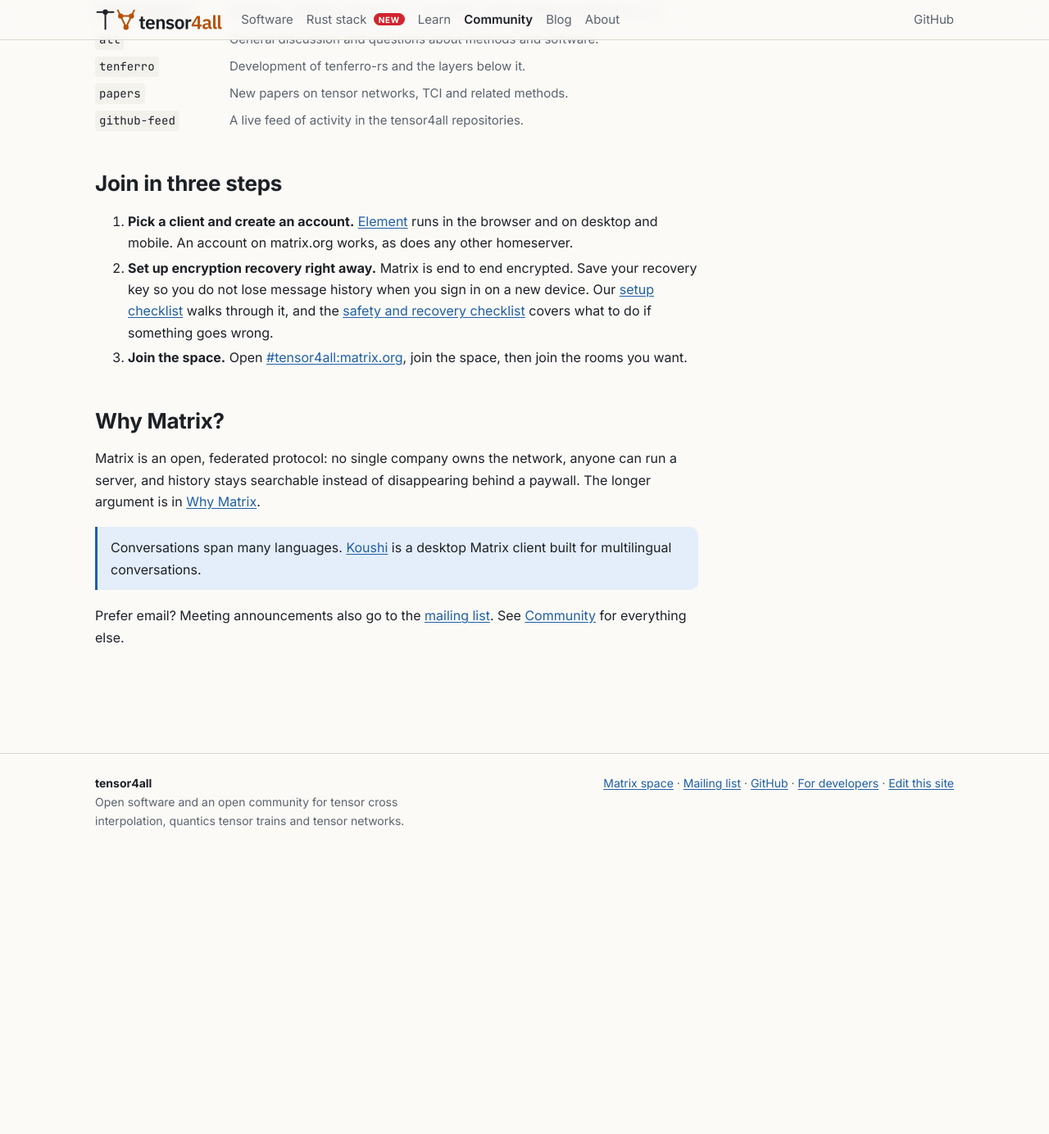
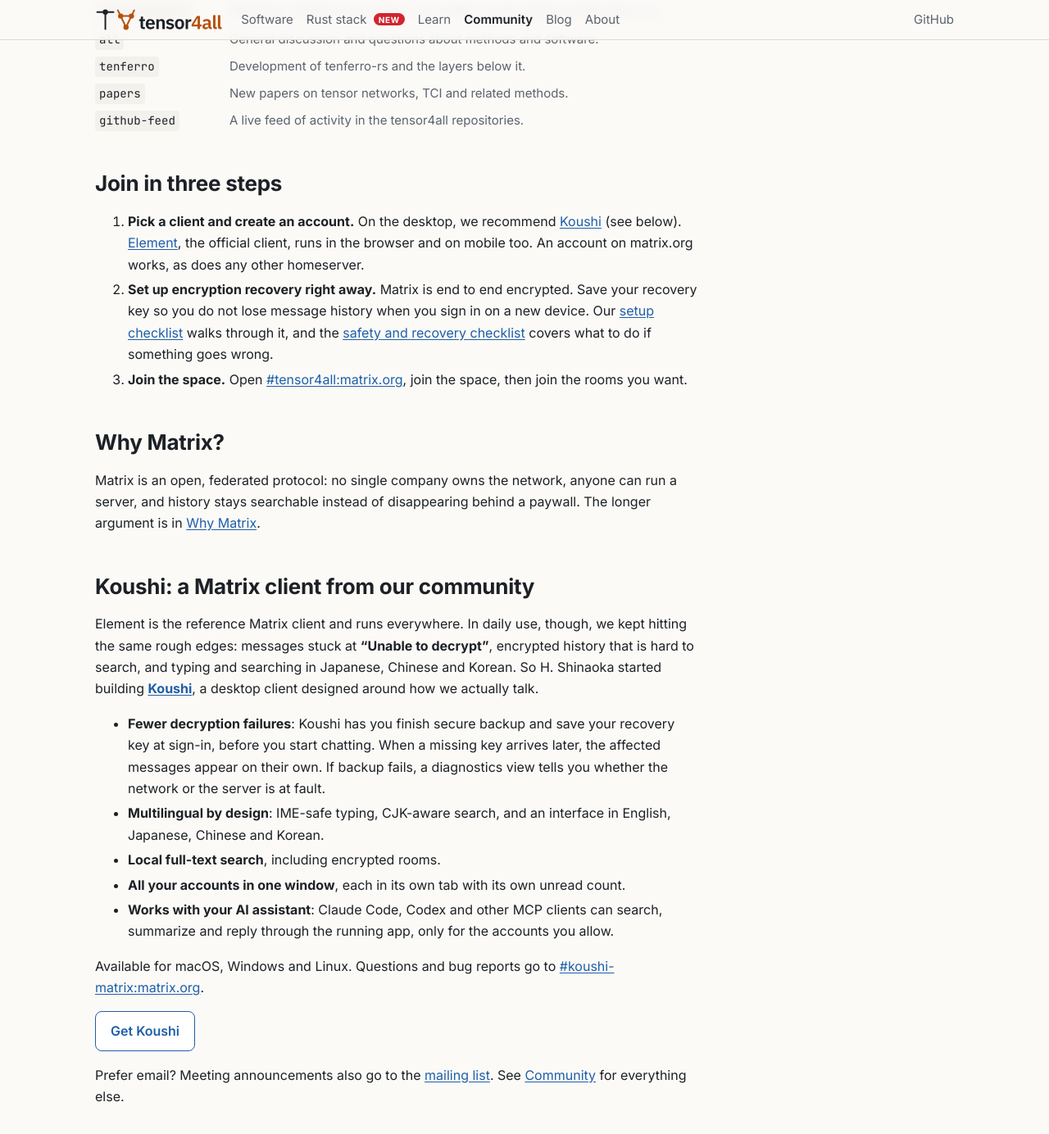
Before and after one commit to tensor4all/tensor4all.github.io, a Jekyll site: the page built from matrix.md, in a window 1280 px wide and 1400 px high, scrolled down 388 px. Shown: the top 1384 px of the window at 82% size. Built offline with Jekyll 4.4.1, drawn with Linux system fonts in a browser that asks for light colours; our own code applies the rules of GitHub Pages for plain Markdown files; before the commit the page ends 1441 px from its top, so only the background shows below that.

Commit message:
matrix: recommend Koushi on the desktop and explain why
Co-Authored-By: Claude Opus 5.5 <noreply@anthropic.com>

```diff
--- a/matrix.md
+++ b/matrix.md
@@ -21,7 +21,7 @@ Most tensor4all discussion happens in our **Matrix space**: about 50 members, fr
 
 ## Join in three steps
 
-1. **Pick a client and create an account.** [Element](https://element.io/download) runs in the browser and on desktop and mobile. An account on matrix.org works, as does any other homeserver.
+1. **Pick a client and create an account.** On the desktop, we recommend [Koushi](https://shinaoka.github.io/koushi-matrix/) (see below). [Element](https://element.io/download), the official client, runs in the browser and on mobile too. An account on matrix.org works, as does any other homeserver.
 2. **Set up encryption recovery right away.** Matrix is end to end encrypted. Save your recovery key so you do not lose message history when you sign in on a new device. Our [setup checklist](https://shinaoka.github.io/blog/matrix-encryption-setup-checklist/) walks through it, and the [safety and recovery checklist](https://shinaoka.github.io/blog/matrix-encryption-safety-recovery-checklist/) covers what to do if something goes wrong.
 3. **Join the space.** Open [#tensor4all:matrix.org](https://matrix.to/#/#tensor4all:matrix.org), join the space, then join the rooms you want.
 
@@ -29,6 +29,20 @@ Most tensor4all discussion happens in our **Matrix space**: about 50 members, fr
 
 Matrix is an open, federated protocol: no single company owns the network, anyone can run a server, and history stays searchable instead of disappearing behind a paywall. The longer argument is in [Why Matrix](https://shinaoka.github.io/blog/why-matrix/).
 
-<div class="note"><p>Conversations span many languages. <a href="https://github.com/shinaoka/koushi-matrix">Koushi</a> is a desktop Matrix client built for multilingual conversations.</p></div>
+## Koushi: a Matrix client from our community
+
+Element is the reference Matrix client and runs everywhere. In daily use, though, we kept hitting the same rough edges: messages stuck at **"Unable to decrypt"**, encrypted history that is hard to search, and typing and searching in Japanese, Chinese and Korean. So H. Shinaoka started building **[Koushi](https://shinaoka.github.io/koushi-matrix/)**, a desktop client designed around how we actually talk.
+
+- **Fewer decryption failures**: Koushi has you finish secure backup and save your recovery key at sign-in, before you start chatting. When a missing key arrives later, the affected messages appear on their own. If backup fails, a diagnostics view tells you whether the network or the server is at fault.
+- **Multilingual by design**: IME-safe typing, CJK-aware search, and an interface in English, Japanese, Chinese and Korean.
+- **Local full-text search**, including encrypted rooms.
+- **All your accounts in one window**, each in its own tab with its own unread count.
+- **Works with your AI assistant**: Claude Code, Codex and other MCP clients can search, summarize and reply through the running app, only for the accounts you allow.
+
+Available for macOS, Windows and Linux. Questions and bug reports go to [#koushi-matrix:matrix.org](https://matrix.to/#/#koushi-matrix:matrix.org).
+
+<div class="actions">
+  <a class="btn" href="https://shinaoka.github.io/koushi-matrix/">Get Koushi</a>
+</div>
 
 Prefer email? Meeting announcements also go to the [mailing list](https://groups.google.com/g/tensor4all). See [Community](community.html) for everything else.
```
